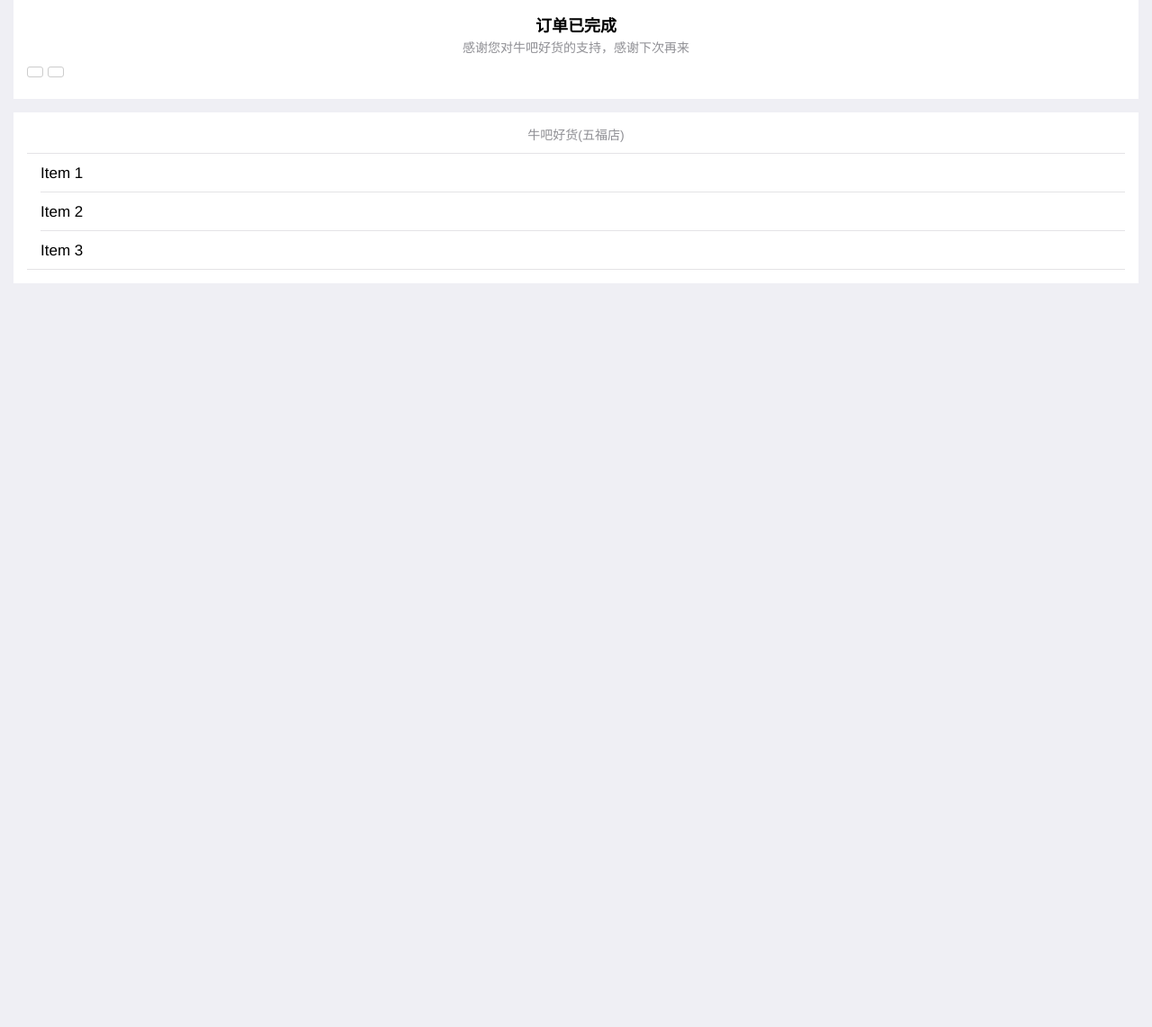
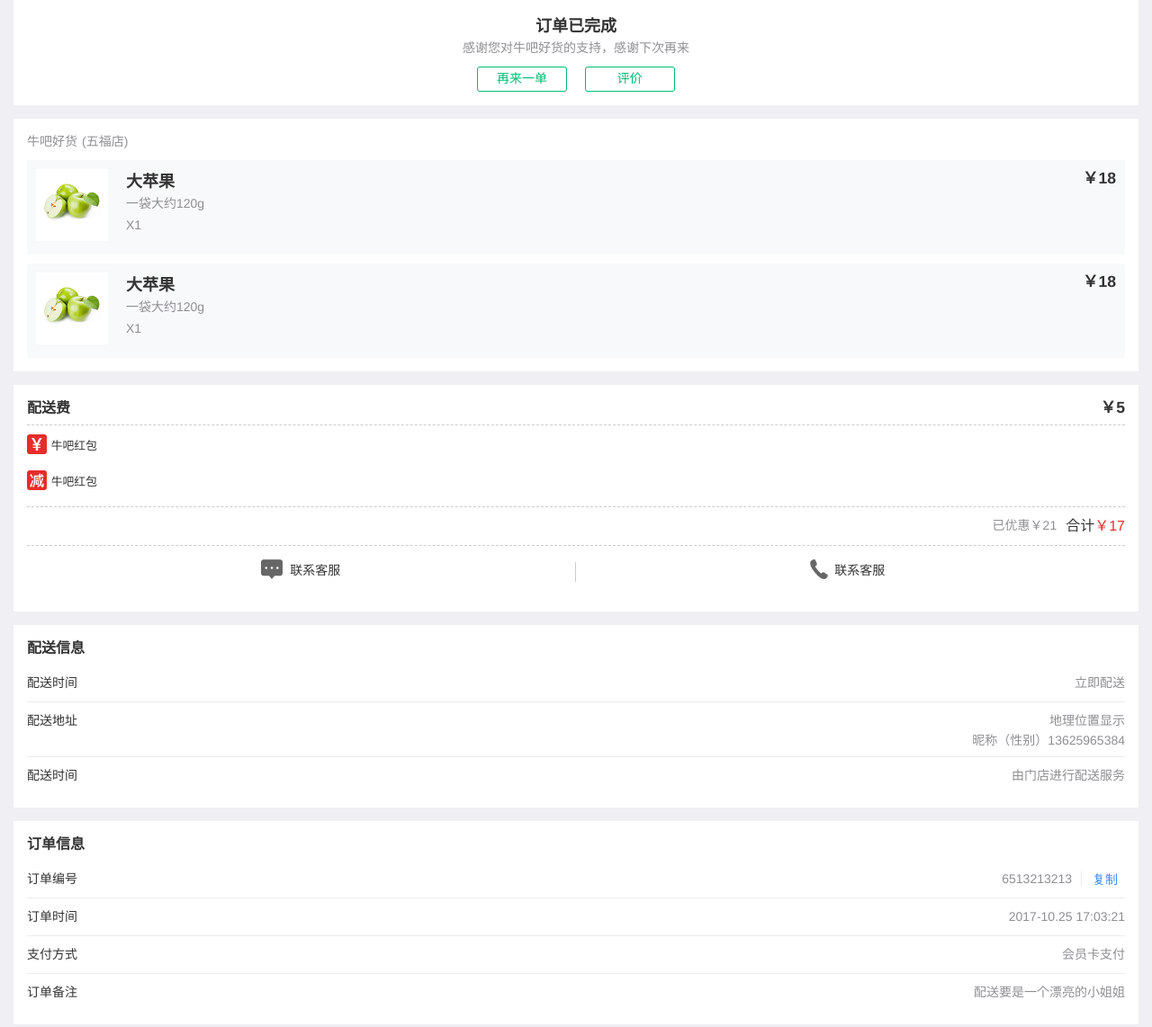
Before and after one commit to webapple/weishangcheng, a plain HTML site: page orderDetails.html.html in a window 1280 px wide. Shown: the whole page at 90% size. Before the commit the page ends 800 px from the top, so only its background shows below. Drawn offline with nearby package versions, Linux system fonts and the light colour scheme.

```diff
--- a/css/orderDetails.css
+++ b/css/orderDetails.css
@@ -2,14 +2,223 @@
 	margin: 0 15px 15px 15px;
 	background: white;
 	padding: 15px;
+	position: relative;
 }
-.card h4{
+.card .title{
 	text-align: center;
-
+	color: #333;
 }
-.card p{
+.titleText{
 	text-align: center;
 }
 .btns button{
-	padding: 5px 8px;
+	padding: 3px 5px;
+	width: 100px;
+	text-align: center;
+	border:1px solid #00BC71;
+	color: #00BC71;
 }
+.btns{
+	width: 220px;
+	margin: 0 auto;
+}
+.magin-left{
+	margin-left: 15px;
+}
+.store{
+	margin-left: 5px;
+}
+
+.card1{
+	display: flex;
+	background: #F8F9FA;
+	margin-top: 10px;
+}
+.card1s h4{
+	color: #333;
+	font-weight: 600!important;
+}
+.1img{
+	flex: 3;
+}
+.content{
+	flex: 9;
+}
+.content{
+	margin: 10px;
+	position: relative;
+}
+.card1s img{
+	width: 80px;
+	margin: 10px;
+}
+.content p{
+	margin-bottom: 3px;
+}
+.price{
+	font-weight: 600;
+	color: #333;
+	position: absolute;
+	top: 0;
+	font-size: 1.1rem;
+	right: 0;
+}
+.price2{
+	font-weight: 600;
+	color: #333;
+	position: absolute;
+	top: 15px;
+	font-size: 1.1rem;
+	right: 15px;
+}
+.title2{
+	font-size: 1rem;
+	color: #333;
+	padding-bottom: 8px;
+	border-bottom: 1px dashed #ccc ;
+	font-weight: 600;
+}
+.dashed{
+	border-bottom: 1px dashed #ccc ;
+}
+
+.card2s .content2{
+	height: 40px;
+}
+.card2s .content2 img{
+	height: 22px;
+}
+.card2s .content2 p{
+	display: inline-block;
+	line-height: 22px;
+	margin: 0;
+	font-size: .8rem;
+	color: #333;
+	position: relative;
+	top: -5px;
+}
+.card2s-2{
+	padding: 10px 0;
+}
+.card2s-2:after{
+	content: "";
+	display: block;
+	clear: both;
+}
+.card2s-2 p{
+	float: right;
+	margin: 0;
+	margin-left: 10px;
+}
+.countText{
+	color: #333;
+	font-size: 1rem;
+
+}
+.allPrice2{
+	color: #e62d29;
+	font-size: 1rem;
+}
+.card3s{
+	padding-top: 10px;
+	display: flex;
+}
+.card3-1 , .card3-2{
+	flex: 1;
+	position: relative;
+	padding: 5px 0;
+}
+.card3s div img{
+	height: 22px;
+}
+.card3s div p{
+	display: inline-block;
+	position: relative;
+	top: -5px;
+	color: #333;
+	margin-left: 3px;
+
+}
+.card3s .center{
+	width: 90px;
+	margin-left: calc(50% - 45px);
+
+}
+.line{
+	border-left: 1px solid #ccc;
+	height: 22px;
+	position: absolute!important;
+	right: 0!important;
+	top: 8px!important;
+}
+.card4-1, .card4-2,.card5-3{
+	border-bottom: 1px solid #ecebeb;
+	margin-top: 10px;
+}
+.card4-4{
+	margin-top: 10px;
+}
+.card4-3{
+	margin-top: 10px;
+}
+.title4{
+	font-size: 1rem;
+	color: #333;
+	padding-bottom: 8px;
+	font-weight: 600;
+}
+.card4s div{
+	position: relative;
+}
+.card4s div p:nth-child(2){
+	/*float: right;*/
+	position: absolute;
+	right: 0;
+	top: 0;
+}
+.card4s div p:nth-child(1){
+	/*float: right;*/
+	color: #333;
+}
+.location{
+	flex: 2;
+}
+.locationtext{
+	flex: 6;
+}
+.card4-2{
+	display: flex;
+}
+.username{
+	position: absolute;
+	top: 22px!important;
+}
+.locationtext{
+  height: 50px;
+}
+.locationtext p{
+	height: 22px;
+	/*float: right;*/
+	position: absolute;
+	right: 0;
+}
+.locaShow{
+	color:#8f8f94!important;
+}
+.tel{
+	float: right;
+}
+.orderIndex{
+	padding-right: 10px;
+	border-right: 1px solid #ECEBEB;
+}
+.copy{
+	padding: 0 5px;
+	color: #3E8CF7;
+}
+.copy button{
+	border:none;
+	padding: 0;
+	padding: 2px 3px;
+	color: #3E8CF7;
+}
--- a/css/shoppingCart.css
+++ b/css/shoppingCart.css
@@ -49,6 +49,12 @@
 	padding-top: 5px;
 	margin: 0 15px;
 	height: 105px;
+}
+.float{
+	display: inline-block;
+}
+.minusPric{
+	color: #E62D29;
 }
 .flex1{
 	flex: 1;
--- /dev/null
+++ b/css/starEvaluate.css
@@ -0,0 +1,119 @@
+.card{
+	margin: 12px;
+	background: white;
+}
+.title{
+	height: 70px;
+	line-height: 50px;
+	padding: 12px;
+	font-size: 1rem;
+	border-bottom: 1px solid #ecebeb;
+	margin-bottom: 15px;
+}
+.title p{
+	color: #666!important;
+}
+.card1{
+	margin-top: 5px;
+
+}
+.item{
+	padding: 0 12px;
+}
+.item-left, .star ,.comment{
+	display: inline-block;
+}
+.star ,.comment{
+	position: relative;
+	bottom: 15px;
+	margin-left: 10px;
+}
+.cardDel .star{
+	bottom: 0;
+}
+.cardDel .comment{
+	bottom: 0;
+}
+.item-left img{
+	width: 40px;
+	height: 40px;
+	border: 1px solid #f4f4f4;
+}
+.starAct{
+	display: inline-block;
+	width: 14px;
+	height: 14px;
+	background: url(../img/star/act.png) 0 0/100% 100%;
+}
+.starDef{
+	display: inline-block;
+	width: 14px;
+	height: 14px;
+	background: url(../img/star/def.png) 0 0/100% 100%;
+}
+.commentCard{
+	padding: 15px;
+	padding-top: 0px;
+	padding-bottom: 5px;
+}
+.commentCard textarea{
+	border: none;
+	background: #fafafa;
+	height: 102px;
+	margin: 0;
+}
+.mui-checkbox {
+	height: 30px;
+	width: 30px;
+	/*position: relative;*/
+	left: 30px;
+	margin: 0;
+}
+.mui-input-row{
+	overflow: inherit;
+}
+.set{
+	height: 50px;
+	position: relative;
+}
+.float-laft{
+	position: absolute;
+	top: 10px;
+	left: 50px;
+	font-size: 14px;
+	color: #666;
+}
+.mui-checkbox input[type=checkbox]:checked:before,
+.mui-radio input[type=radio]:checked:before {
+	color: #00BC71;
+}
+.commentStar{
+	font-size: 14px;
+	color: #474747;
+}
+.commentText{
+	color: #ccc;
+}
+.commentTexts{
+	color: #666;
+}
+.flex{
+	position: fixed;
+	bottom: 0;
+	width: 100%;
+}
+html{
+	margin-bottom: 49px;
+}
+.flex p{
+	width: 100%;
+	height: 49px;
+	line-height: 49px;
+	color: #333;
+	font-size: 16px;
+	background: white;
+	text-align: center;
+	box-shadow: 1px 1px 3px #ccc;
+	z-index: 2;
+	margin: 0;
+}
--- a/js/orderDetails.js
+++ b/js/orderDetails.js
@@ -0,0 +1,15 @@
+$(function() {
+	var btns = document.querySelectorAll('#btn');
+    var clipboard = new Clipboard(btns);
+
+    clipboard.on('success', function(e) {
+        console.log(e);
+        alert("成功");
+    });
+
+    clipboard.on('error', function(e) {
+        console.log(e);
+        alert("失败");
+    });
+
+})
--- a/js/shoppingCart.js
+++ b/js/shoppingCart.js
@@ -38,7 +38,10 @@
 				$(".num").html(newpric.toFixed(2));
 				if(newpric >= pric) {
 					$(".allBtn").removeClass("allBtnDel");
+					$(".float").hide();
 				} else {
+					$(".float").show();
+					$("#minusPric").html((pric - newpric).toFixed(2));
 					$(".allBtn").addClass("allBtnDel");
 				}
 			});
--- a/orderDetails.html.html
+++ b/orderDetails.html.html
@@ -12,30 +12,128 @@
 	<body>
 		<div class="max">
 			<div class="card">
-				<h4>订单已完成</h4>
-				<p>
+				<h4 class="title">订单已完成</h4>
+				<p class="titleText">
 					感谢您对牛吧好货的支持，感谢下次再来
 				</p>
 				<div class="btns">
-					<button type="button"></button>
-					<button type="button"></button>
+					<button type="button">再来一单</button>
+					<button type="button" class="magin-left">评价</button>
 				</div>
 			</div>
-			<div class="card">
-				<p>牛吧好货<span>(五福店)</span></p>
-				<ul class="mui-table-view">
-					<li class="mui-table-view-cell">Item 1</li>
-					<li class="mui-table-view-cell">Item 2</li>
-					<li class="mui-table-view-cell">Item 3</li>
-				</ul>
+			<div class="card1s card">
+				<p class="titlt">牛吧好货<span class="store">(五福店)</span></p>
+				<div class="card1">
+					<div class="1img">
+						<img src="img/apple.png">
+					</div>
+					<div class="content">
+						<h4>大苹果</h4>
+						<p>一袋大约120g</p>
+						<p>X1</p>
+						<p class="price">
+							￥18
+						</p>
+					</div>
+				</div>
+				<div class="card1">
+					<div class="1img">
+						<img src="img/apple.png">
+					</div>
+					<div class="content">
+						<h4>大苹果</h4>
+						<p>一袋大约120g</p>
+						<p>X1</p>
+						<p class="price">
+							￥18
+						</p>
+					</div>
+				</div>
+			</div>
+			<div class="card2s card">
+				<p class="title2">配送费</p>
+				<p class="price2">
+					￥5
+				</p>
+				<div class="dashed">
+					<div class="content2">
+						<img src="img/orderDetails/price.png">
+						<p class="text">牛吧红包</p>
+					</div>
+					<div class="content2">
+						<img src="img/orderDetails/minus.png">
+						<p class="text">牛吧红包</p>
+					</div>
+				</div>
+				<div class="dashed card2s-2">
+					<p class="allCount"><span class="countText">合计</span><span class="allPrice2">￥17</span></p>
+					<p><span>已优惠￥</span><span class="allPrice1">21</span></p>
+				</div>
+				<div class="card3s">
+
+					<div class="card3-1">
+						<div class="center">
+							<img src="img/orderDetails/talk.png" />
+							<p>联系客服</p>
+							<p class="line"></p>
+						</div>
+					</div>
+					<div class="card3-2">
+						<div class="center">
+							<img src="img/orderDetails/phone.png" />
+							<p>联系客服</p>
+						</div>
+					</div>
+				</div>
+			</div>
+			<div class="card4s card">
+				<p class="title4">配送信息</p>
+				<div class="card4-1">
+					<p class="card-tiem">配送时间</p>
+					<p class="4card">立即配送</p>
+				</div>
+				<div class="card4-2">
+					<p class="location">配送地址</p>
+					<div class="locationtext">
+						<p class="locaShow">地理位置显示</p>
+						<p class="username"><span>昵称（性别）</span><span class="tel">13625965384</span></p>
+					</div>
+				</div>
+				<div class="card4-3">
+					<p class="">配送时间</p>
+					<p class="">由门店进行配送服务</p>
+				</div>
+			</div>
+			<div class="card4s card">
+				<p class="title4">订单信息</p>
+				<div class="card4-1">
+					<p class="card-tiem">订单编号</p>
+					<p class="4card">
+						<span class="orderIndex" id="copy">6513213213</span>
+						<span class="copy"><button id="btn" data-clipboard-text="6513213213">复制</button></span>
+					</p>
+				</div>
+				<div class="card4-2">
+					<p class="location">订单时间</p>
+					<p>2017-10.25 17:03:21</p>
+				</div>
+				<div class="card4-3 card5-3">
+					<p class="">支付方式</p>
+					<p class="">会员卡支付</p>
+				</div>
+				<div class="card4-4">
+					<p class="">订单备注</p>
+					<p class="">配送要是一个漂亮的小姐姐</p>
+				</div>
 			</div>
 		</div>
 		<script src="js/mui.min.js"></script>
 		<script src="http://libs.baidu.com/jquery/2.0.0/jquery.min.js "></script>
-		<script type="text/javascript" src="js/orderDetails.js"></script>
+		<script type="text/javascript" src="js/clipboard.min.js" ></script>
+		<script type="text/javascript" src="js/orderDetails.js" ></script>
 		<script type="text/javascript">
-			mui.init()
+			mui.init();
 		</script>
-	</body>
+
 
 </html>
```
Also changed, not shown: js/starEvaluate.js (added, +26 -0 lines), shoppingCart.html (+1 -0 lines), starEvaluate.html (added, +163 -0 lines), userComment.html (added, +21 -0 lines), css/userComment.css (added), img/orderDetails/minus.png (added), img/orderDetails/phone.png (added), img/orderDetails/price.png (added), img/orderDetails/talk.png (added), img/star/act.png (added), img/star/def.png (added), js/clipboard.min.js (added), js/userComment.js (added).
